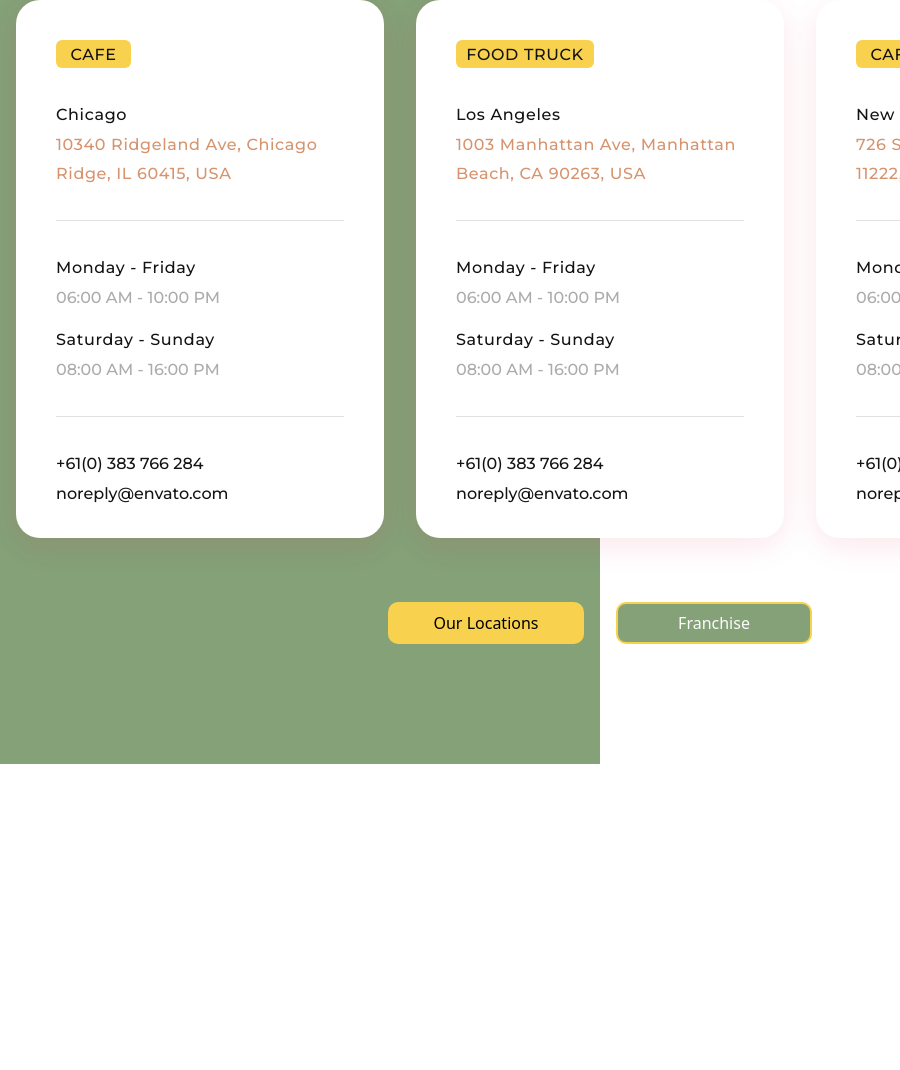
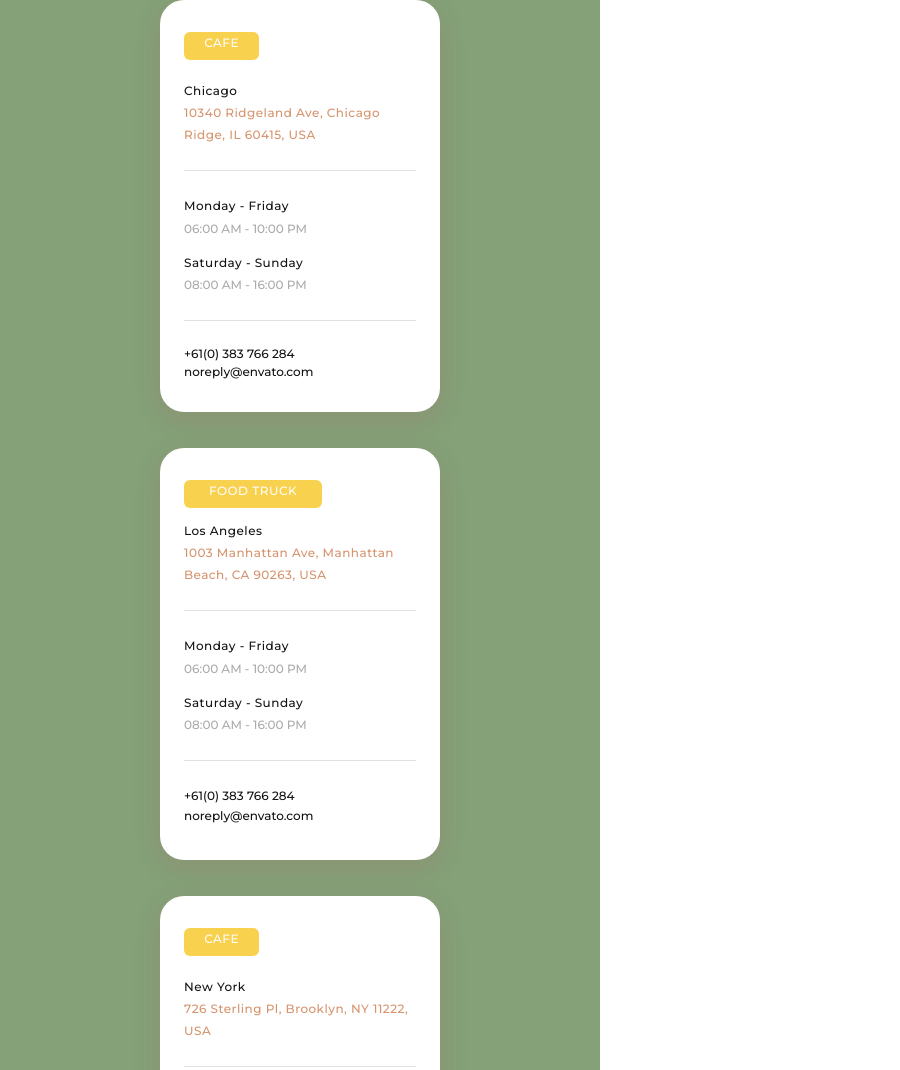
Before and after one commit to Danulo-Panasenko/contacts, a plain HTML site: page index.html in a window 600 px wide. Shown: the top 1070 px of the page, 900 px wide, since content can reach past the window. Before the commit the page ends 800 px from the top, so only its background shows below. Drawn offline with nearby package versions, Linux system fonts and the light colour scheme.

Commit message:
contacts

```diff
--- a/css/style.css
+++ b/css/style.css
@@ -19,25 +19,34 @@ ul {
 .link {
     text-decoration: none;
 }
+.container-contacts {
+    padding: 0px 15px;
+    margin: 0 auto;
+    width: 1200px;
+}
 
-.container-contacts {
-    width: 1200px;
-    margin-left: auto;
-    margin-right: auto;
-    padding-left: 15px;
-    padding-right: 15px;
-}
-.contacts-item{
-    width: 368px;
-    height: 538px;
-    background: #FFFFFF;
-    box-shadow: 0px 8px 30px rgba(212, 20, 67, 0.1);
-    border-radius: 24px;
-}
+
 .mb{
     margin-bottom: 12px;
 }
-.contacts-menu{
+.container-contacts {
+    padding: 0px 15px;
+    margin: 0 auto;
+    width: 100%;
+
+    @media screen and (min-width: 480px) {
+        width: 480px;
+    }
+
+    @media screen and (min-width: 768px) {
+        width: 768px;
+    }
+
+    @media screen and (min-width: 1200px) {
+        width: 1200px;
+    }
+}
+.contacts-menu {
     display: flex;
     justify-content: center;
     gap: 32px;
@@ -45,6 +54,13 @@ ul {
 }
 .contacts-article{
     padding: 40px;
+    width: 368px;
+        height: 538px;
+        background: #FFFFFF;
+        box-shadow: 0px 8px 30px rgba(212, 20, 67, 0.1);
+        border-radius: 24px;
+
+
 }
 .locations{
     width: 196px;
@@ -122,9 +138,11 @@ ul {
     line-height: 183%;
     letter-spacing: 0.04em;
     color: #D6936D;
+}
+.pp{
     padding-bottom: 32px;
     border-bottom: 1px solid #E1E1E1;
-    margin-bottom: 32px;
+     margin-bottom: 32px;
 }
 .contacts-item__pp{
 font-family: 'Montserrat', sans-serif;
@@ -143,3 +161,147 @@ color: #ABABAB;
     line-height: 183%;
     color: #131313;
 }
+.locations:hover,
+.locations:focus{
+    background: #0A8817;
+}
+.franchise:hover,
+.franchise:focus{
+    border: 2px solid #0A8817;
+}
+.contacts-item__p:hover,
+.contacts-item__p:focus{
+    text-decoration-line: underline;
+    border-bottom: 1px  #D6936D;
+}
+/*======================  Adaptive  ================================================================*/
+@media screen and (max-width: 1199px) {
+    .contacts-menu {
+            gap: 16px;
+            margin-bottom: 60px;
+        }
+
+        .contacts-article {
+            width: 224px;
+            height: 528px;
+            padding: 32px 24px;
+        }
+
+
+        .contacts-name {
+            font-size: 12px;
+            line-height: 186%;
+            margin-bottom: 12px;
+        }
+                .contacts-name__f {
+                    font-size: 16px;
+                    line-height: 186%;
+                    text-align: center;
+                    margin-bottom: 12px;}
+
+
+        .contacts-item__name {
+        font-size: 14px;
+            line-height: 186%;
+        }
+
+        .contacts-item__p {
+            font-size: 14px;
+                line-height: 183%;
+        }
+
+        .pp {
+            padding-bottom: 26px;
+            border-bottom: 1px solid #E1E1E1;
+            margin-bottom: 26px;
+        }
+
+
+        .contacts-item__pp {
+        font-size: 14px;
+            line-height: 186%;
+
+        }
+
+        .contacts-item__menu {
+            padding-bottom: 26px;
+            border-bottom: 1px solid #E1E1E1;
+            margin-bottom: 26px;
+        }
+
+        .contacts__link {
+            font-size: 14px;
+                line-height: 183%;
+        }
+
+}
+@media screen and (max-width: 767px) {
+    .contacts-menu{
+    display: flex;
+        flex-direction: column;
+        justify-content: center;
+        align-items: center;
+     margin-bottom: 32px;
+    }
+    .contacts-article{
+        width: 280px;
+            height: 412px;
+            padding: 32px 24px;
+    }
+        .contacts-item:not(:last-child) {
+            margin-bottom: 20px;
+        }
+    .contacts-name{
+        font-size: 12px;
+            line-height: 186%;
+            margin-bottom: 20px;
+            color: #FCFCFC;
+            text-align: center;
+
+    }
+    .contacts-name__f{
+        font-size: 12px;
+            line-height: 186%;
+            color: #FCFCFC;
+            text-align: center;
+
+    }
+    .contacts-item__name{
+        font-size: 12px;
+            line-height: 186%;
+    }
+        .contacts-item__p{
+            font-size: 12px;
+                line-height: 183%;
+        }
+     .pp {
+     padding-bottom: 24px;
+    border-bottom: 1px solid #E1E1E1;
+    margin-bottom: 24px;
+     }
+     .contacts-item__name{
+        font-size: 12px;
+            line-height: 186%;
+     }
+     .contacts-item__pp{
+        font-size: 12px;
+            line-height: 186%;
+
+     }
+         .contacts-item__menu{
+            padding-bottom: 24px;
+                border-bottom: 1px solid #E1E1E1;
+                margin-bottom: 24px;
+         }
+         .contacts__link{
+            font-size: 12px;
+                line-height: 18px;
+         }
+        .contacts__btn{
+            display: flex;
+            flex-direction: column;
+            justify-content: center;
+            align-items: center;
+        }
+
+}
--- a/index.html
+++ b/index.html
@@ -25,8 +25,8 @@
                   <li class="contacts-item__item">
                     <h4 class="contacts-item__name">Chicago</h4>
                 </li>
-                 <li class="contacts-item__item">
-                    <p class="contacts-item__p">10340 Ridgeland Ave, Chicago Ridge, IL 60415, USA</p>
+                 <li class="contacts-item__item pp">
+                    <a class="contacts-item__p link" href="">10340 Ridgeland Ave, Chicago Ridge, IL 60415, USA</a>
                 </li>
                         <li class="contacts-item__item mb">
                             <h4 class="contacts-item__name">Monday - Friday</h4>
@@ -39,21 +39,21 @@
                         </li>
                            </ul>
                     <ul class="contacts-menu__link list">
-                        <li><a class="contacts__link  link" href="tel:+61(0) 383 766 284">
-                        +61(0) 383 766 284</a></li>
-                        <li><a  class="contacts__link  link" href="mailto:noreply@envato.com">noreply@envato.com</a></li>
+                        <li><p class="contacts__link">
+                        +61(0) 383 766 284</p></li>
+                        <li><p  class="contacts__link">noreply@envato.com</p></li>
                     </ul>
                 </article>
                   </li>
                 <li class="contacts-item">
                     <article class="contacts-article">
-                        <h4 class="contacts-name__f">FOOD TRUCK</h4>
+                        <h3 class="contacts-name__f">FOOD TRUCK</h3>
                         <ul class="contacts-item__menu list">
                             <li class="contacts-item__item">
                                 <h4 class="contacts-item__name">Los Angeles</h4>
                             </li>
-                            <li class="contacts-item__item">
-                                <p class="contacts-item__p">1003 Manhattan Ave, Manhattan Beach, CA 90263, USA</p>
+                            <li class="contacts-item__item pp">
+                                <a class="contacts-item__p link" href="">1003 Manhattan Ave, Manhattan Beach, CA 90263, USA</a>
                             </li>
                             <li class="contacts-item__item mb">
                                 <h4 class="contacts-item__name">Monday - Friday</h4>
@@ -65,9 +65,9 @@
                 </li>
                 </ul>
                 <ul class="contacts-menu__link list">
-                    <li><a class="contacts__link  link" href="tel:+61(0) 383 766 284">
+                    <li><a class="contacts__link">
                             +61(0) 383 766 284</a></li>
-                    <li><a class="contacts__link  link" href="mailto:noreply@envato.com">noreply@envato.com</a></li>
+                    <li><a class="contacts__link">noreply@envato.com</a></li>
                 </ul>
                 </article>
                 </li>
@@ -78,8 +78,8 @@
                             <li class="contacts-item__item">
                                 <h4 class="contacts-item__name">New York</h4>
                             </li>
-                            <li class="contacts-item__item">
-                                <p class="contacts-item__p">726 Sterling Pl, Brooklyn, NY 11222, USA</p>
+                            <li class="contacts-item__item pp">
+                                <a class="contacts-item__p link" href="">726 Sterling Pl, Brooklyn, NY 11222, USA</a>
                             </li>
                             <li class="contacts-item__item mb">
                                 <h4 class="contacts-item__name">Monday - Friday</h4>
@@ -93,9 +93,9 @@
                 </ul>
 
                 <ul class="contacts-menu__link list">
-                    <li><a class="contacts__link  link" href="tel:+61(0) 383 766 284">
-                            +61(0) 383 766 284</a></li>
-                    <li><a class="contacts__link  link" href="mailto:noreply@envato.com">noreply@envato.com</a></li>
+                    <li><p class="contacts__link">
+                            +61(0) 383 766 284</p></li>
+                    <li><p class="contacts__link">noreply@envato.com</p></li>
                 </ul>
                 </article>
                 </li>
```
